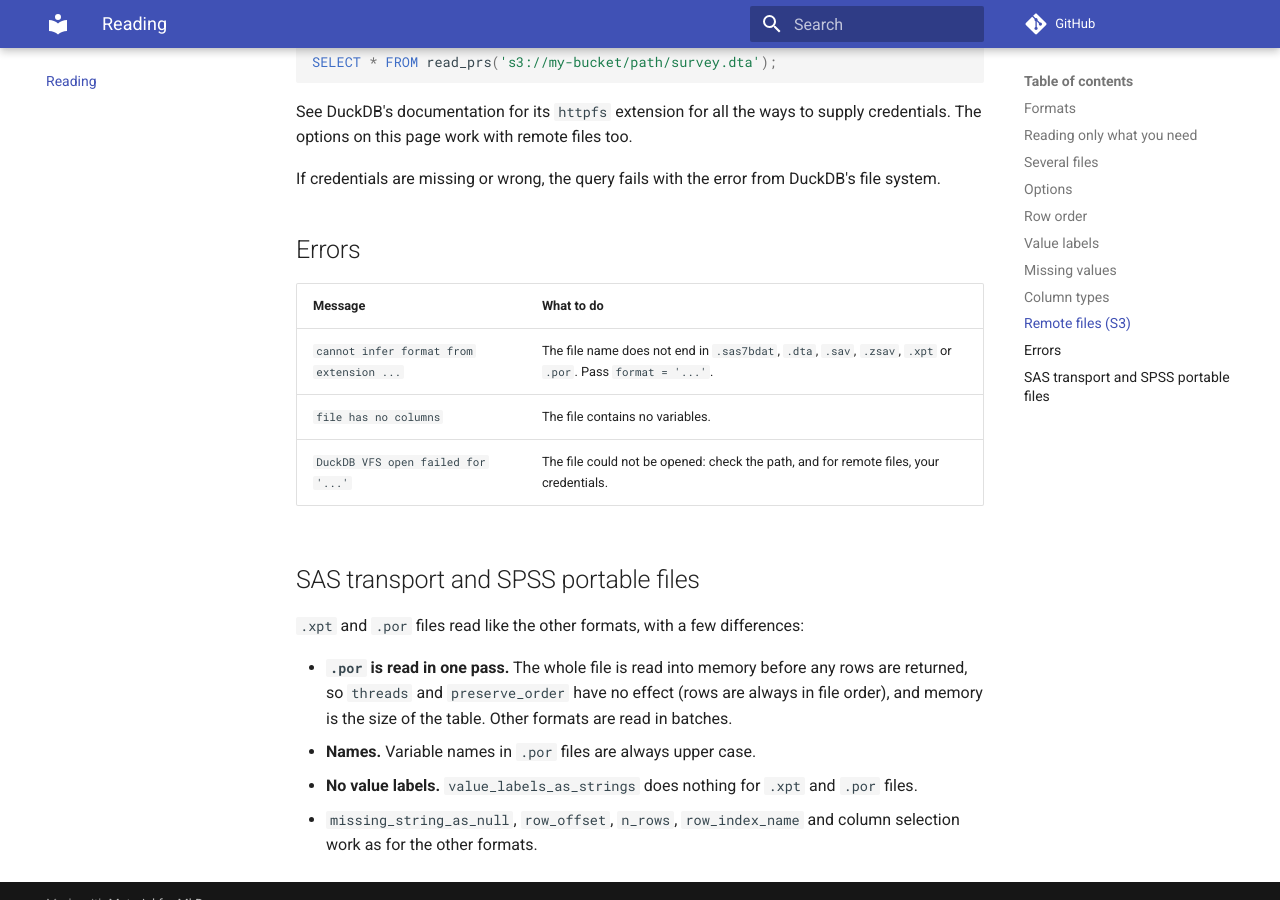
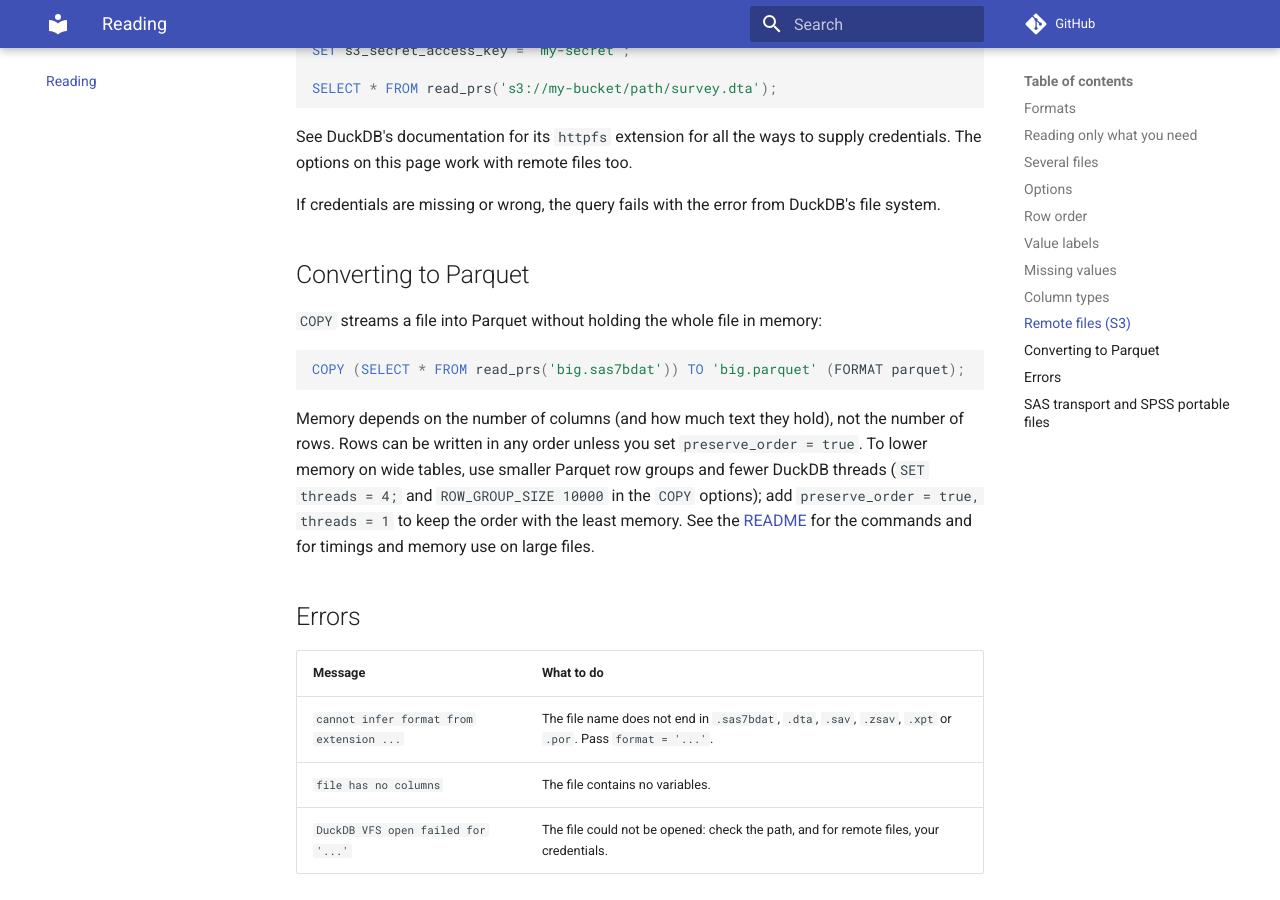
Before and after one commit to jrothbaum/duckdb_prs, an MkDocs documentation site: the page built from docs/read.md, in a window 1280 px wide and 900 px high, scrolled down 4253 px. Built offline with MkDocs 1.6.1 and Material for MkDocs 9.7.7, drawn with Linux system fonts in a browser that asks for light colours; comment, search, counter and statistics services are not loaded; some of the changed text lies outside the part shown.

Commit message:
Document converting files to Parquet, with lower-memory settings
Add a README section (and a short matching section in the reading docs) on streaming a
file to Parquet with COPY, how to keep the file order (preserve_order), and how to lower
memory on wide tables (smaller Parquet row groups and fewer DuckDB threads), with time
and peak memory for the recommended settings on the large test files. Say in the Row
order section that preserve_order is the option that controls order.

Co-Authored-By: Claude Sonnet 5.5 <noreply@anthropic.com>

````diff
--- a/docs/read.md
+++ b/docs/read.md
@@ -73,7 +73,7 @@ Options are passed by name: `read_prs('file.dta', preserve_order = true)`.
 
 By default, rows can come back in any order. This is faster and uses less memory, and it is the same default as polars_readstat. If your query has an `ORDER BY`, or you do not care about order, nothing more is needed.
 
-To get rows in the order they are stored in the file, set `preserve_order`:
+To get rows in the order they are stored in the file, set `preserve_order`; that is the option that controls order (`threads` only changes how the file is decoded).
 
 ```sql
 SELECT * FROM read_prs('survey.dta', preserve_order = true);
@@ -155,6 +155,16 @@ See DuckDB's documentation for its `httpfs` extension for all the ways to supply
 
 If credentials are missing or wrong, the query fails with the error from DuckDB's file system.
 
+## Converting to Parquet
+
+`COPY` streams a file into Parquet without holding the whole file in memory:
+
+```sql
+COPY (SELECT * FROM read_prs('big.sas7bdat')) TO 'big.parquet' (FORMAT parquet);
+```
+
+Memory depends on the number of columns (and how much text they hold), not the number of rows. Rows can be written in any order unless you set `preserve_order = true`. To lower memory on wide tables, use smaller Parquet row groups and fewer DuckDB threads (`SET threads = 4;` and `ROW_GROUP_SIZE 10000` in the `COPY` options); add `preserve_order = true, threads = 1` to keep the order with the least memory. See the [README](https://github.com/jrothbaum/duckdb_prs#converting-files-to-parquet) for the commands and for timings and memory use on large files.
+
 ## Errors
 
 | Message | What to do |
````
Also changed, not shown: README.md (+35 -0 lines).
